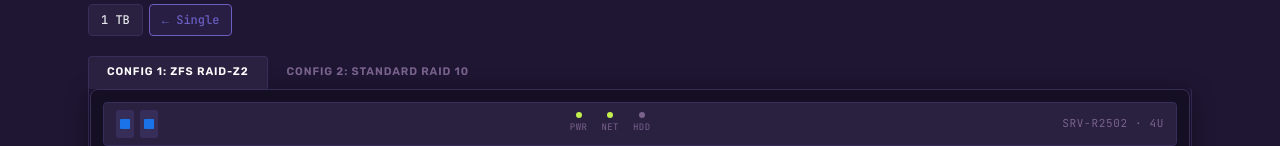
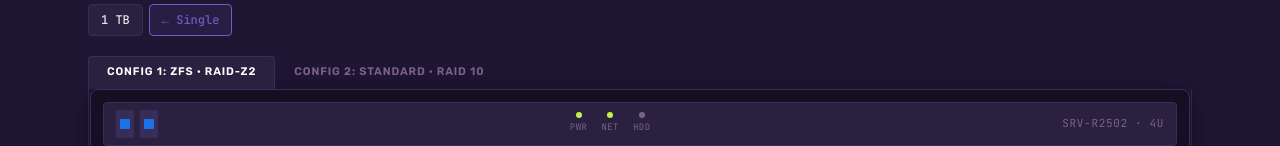
Before and after one commit to buildthehomelab/storage-planner, a Next.js app: page / in a window 1280 px wide. Both pictures are taken after a click on the button "Compare →". Shown: the part 365-511 px from the top of the page. Built offline with nearby package versions, Linux system fonts and the light colour scheme; a web font is replaced by a local one.

Commit message:
fix: derive ZFS vdev tab/header label from committed vdevs
When ZFS has committed vdevs, the tab label and comparison panel header
now show the actual vdev topology (e.g. "ZFS · 2× RAID-Z2") instead of
the stale raidType value.

Closes #47

Co-Authored-By: Claude Sonnet 4.6 <noreply@anthropic.com>

```diff
--- a/src/app/page.tsx
+++ b/src/app/page.tsx
@@ -308,6 +308,14 @@ const RAIDCalculator = () => {
 
   const configStats = configs.map(calculateStorage);
 
+  const getConfigLabel = (config: StorageConfig) => {
+    if (config.fileSystem === 'ZFS' && config.vdevs.length > 0) {
+      const counts = config.vdevs.reduce((acc, v) => ({ ...acc, [v.type]: (acc[v.type] || 0) + 1 }), {} as Record<string, number>);
+      return `ZFS · ${Object.entries(counts).map(([type, n]) => `${n}× ${type}`).join(', ')}`;
+    }
+    return `${config.fileSystem} · ${config.raidType}`;
+  };
+
   const comparisonResult = useMemo(() => {
     if (!showComparisonMode) return null;
     const [s1, s2] = configStats;
@@ -613,7 +621,7 @@ const RAIDCalculator = () => {
                 className={`tab-btn ${activeConfigIndex === index ? 'active' : ''}`}
                 onClick={() => setActiveConfigIndex(index)}
               >
-                Config {index + 1}: {config.fileSystem} {config.raidType}
+                Config {index + 1}: {getConfigLabel(config)}
               </button>
             ))}
           </div>
@@ -678,7 +686,7 @@ const RAIDCalculator = () => {
                   <div style={{ fontFamily: 'var(--display)', fontSize: '22px', fontWeight: 800, color: index === 0 ? 'var(--ok)' : 'var(--accent)', marginBottom: '16px' }}>
                     Config {index + 1}
                     <span style={{ fontFamily: 'var(--sans)', fontSize: '13px', fontWeight: 400, color: 'var(--ink-3)', marginLeft: '10px' }}>
-                      {config.fileSystem} · {config.raidType}
+                      {getConfigLabel(config)}
                     </span>
                   </div>
                   {renderStorageConfig(config, index, configStats[index])}
```
